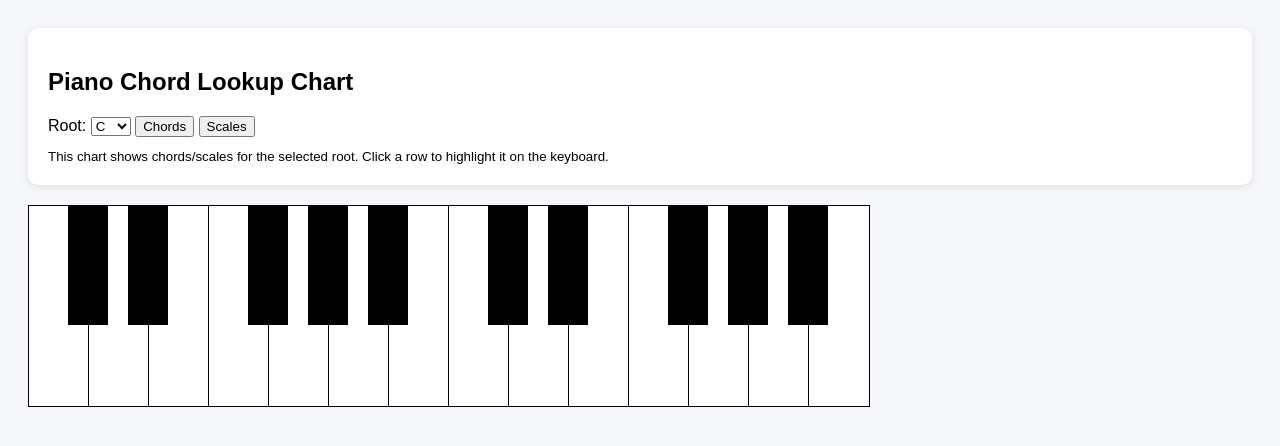
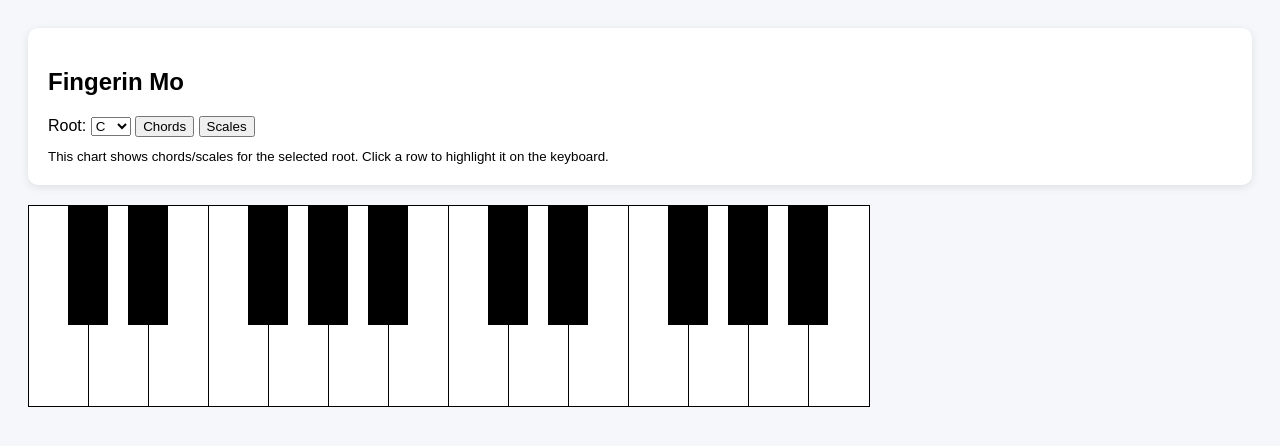
Before and after one commit to bawawow/piano-chords-scales, a plain HTML site: page index.html in a window 1280 px wide. Drawn offline with Linux system fonts and the light colour scheme.

Commit message:
Update index.html

```diff
--- a/index.html
+++ b/index.html
@@ -22,7 +22,7 @@
 <body>
 
 <div class="container">
-  <h2>Piano Chord Lookup Chart</h2>
+  <h2>Fingerin Mo</h2>
   Root:
   <select id="root"></select>
   <button onclick="showChords()">Chords</button>
```
